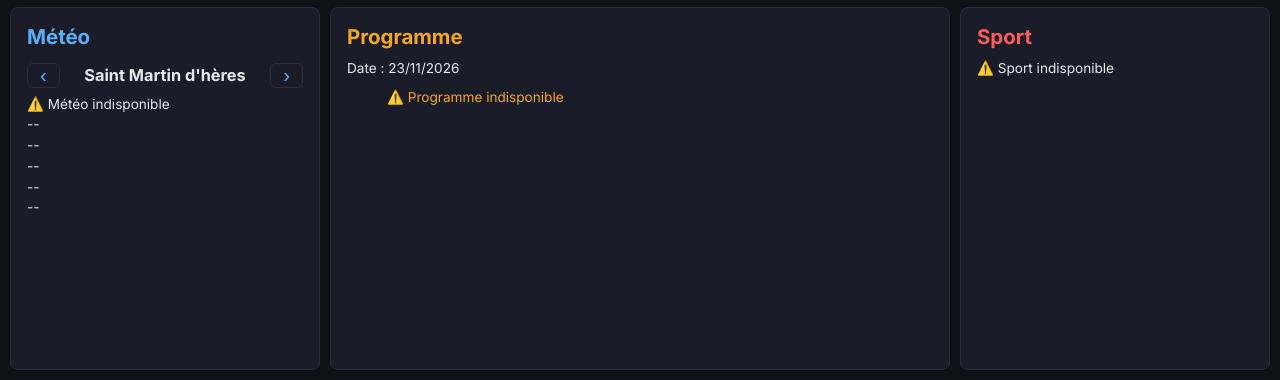
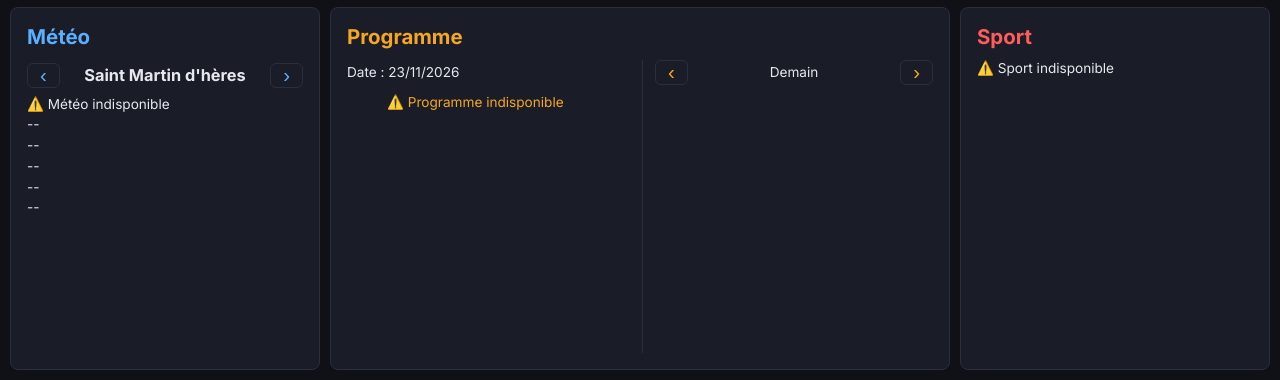
Before and after one commit to AigleLV/dashboard, a plain HTML site: page front/index.html in a window 1280 px wide. Shown: the part 420-800 px from the top of the page. Drawn offline with Linux system fonts and the light colour scheme; no server answers.

Commit message:
Programme : case coupée en 2 colonnes, carrousels fusionnés en CSS

```diff
--- a/front/index.html
+++ b/front/index.html
@@ -55,8 +55,22 @@
 
         <section class="programme">
             <h2>Programme</h2>
-                <p id="date-du-jour">--</p>
-                <ul id="programme-liste"></ul>
+            <div class="programme-colonnes">
+
+                <div class="programme-gauche">
+                    <p id="date-du-jour">--</p>
+                    <ul id="programme-liste"></ul>
+                </div>
+
+                <div class="programme-droite">
+                    <div class="programme-carrousel">
+                        <button type="button" id="programme-precedent">‹</button>
+                        <p id="programme-onglet">Demain</p>
+                        <button type="button" id="programme-suivant">›</button>
+                    </div>
+                </div>
+
+            </div>
         </section>
 
         <section class="sport">
--- a/front/style.css
+++ b/front/style.css
@@ -46,6 +46,7 @@ h1 {
 /* ==========================================================
    3. MISE EN PAGE
    La grille qui place les 6 cartes.
+   ET Bouton
    ========================================================== */
 .dashboard {
   display: grid;
@@ -60,21 +61,22 @@ h1 {
   color: var(--texte);
 }
 
-.mimir {
-  display: grid;
-  grid-template-rows: auto minmax(0, 1fr);
+/* Bouton */
+.meteo-carrousel, .programme-carrousel {
+  display: flex;
+  justify-content: space-between;
+  align-items: center;
 }
 
-.mimir-logo {
-  min-height: 0;
+.meteo-carrousel button, .programme-carrousel button {
+  background: transparent;
+  color: inherit;
+  border: 1px solid var(--bordure);
+  border-radius: 6px;
+  font-size: 1.5em;
+  padding: 0 12px;
+  cursor: pointer;
 }
-
-.mimir-logo img {
-  width: 100%;
-  height: 100%;
-  object-fit: contain;
-}
-
 
 /* ==========================================================
    4. CARTES
@@ -110,12 +112,41 @@ section li {
 .programme { grid-area: programme; color: var(--programme); }
 .sport     { grid-area: sport;     color: var(--sport); }
 
+/* ==========================================================
+   5. PROGRAMME
+   ========================================================== */
+
+.programme {
+  display: grid;
+  grid-template-rows: auto minmax(0, 1fr);
+}
+
+.programme-colonnes {
+  display: grid;
+  grid-template-columns: minmax(0, 1fr) minmax(0, 1fr);
+  gap: 4px;
+}
+
+.programme-droite {
+  border-left : 1px solid var(--bordure);
+  padding-left: 12px;
+}
 
 /* ==========================================================
-   5. HORLOGE À PALETTES
+   6. METEO
    ========================================================== */
 
-/* 5a. La carte et le conteneur */
+#meteo-ville {
+  font-weight: 700;
+  font-size: 1.2em;
+}
+
+
+/* ==========================================================
+   7. HORLOGE À PALETTES
+   ========================================================== */
+
+/* 7a. La carte et le conteneur */
 .horloge {
   display: flex;
   flex-direction: column;       /* titre en haut, palettes dessous */
@@ -137,7 +168,7 @@ section li {
   color: var(--texte);
 }
 
-/* 5b. Une palette : un cadre qui contient 4 morceaux */
+/* 7b. Une palette : un cadre qui contient 4 morceaux */
 .palette {
   position: relative;
   width: 1.1em;
@@ -162,7 +193,7 @@ section li {
   z-index: 3;
 }
 
-/* 5c. Les 4 morceaux : des demi-cases noires qui cachent ce qui dépasse */
+/* 7c. Les 4 morceaux : des demi-cases noires qui cachent ce qui dépasse */
 .moitie,
 .volet {
   position: absolute;
@@ -195,7 +226,7 @@ section li {
 .volet     { z-index: 2; backface-visibility: hidden; }
 .volet.bas { transform: rotateX(90deg); }   /* au repos : replié, invisible */
 
-/* 5d. L'animation, en deux temps */
+/* 7d. L'animation, en deux temps */
 .palette.bascule .volet.haut { animation: tombe-haut 0.25s ease-in both; }
 .palette.bascule .volet.bas  { animation: tombe-bas 0.25s ease-out 0.25s both; }
 
@@ -218,23 +249,21 @@ section li {
   font-weight: 700;
 }
 
-#meteo-ville {
-  font-weight: 700;
-  font-size: 1.2em;
+/* ==========================================================
+   8. MIMIR
+   ========================================================== */
+
+.mimir {
+  display: grid;
+  grid-template-rows: auto minmax(0, 1fr);
 }
 
-.meteo-carrousel {
-  display: flex;
-  justify-content: space-between;
-  align-items: center;
+.mimir-logo {
+  min-height: 0;
 }
 
-.meteo-carrousel button {
-  background: transparent;
-  color: var(--meteo);
-  border: 1px solid var(--bordure);
-  border-radius: 6px;
-  font-size: 1.5em;
-  padding: 0 12px;
-  cursor: pointer;
+.mimir-logo img {
+  width: 100%;
+  height: 100%;
+  object-fit: contain;
 }
```
